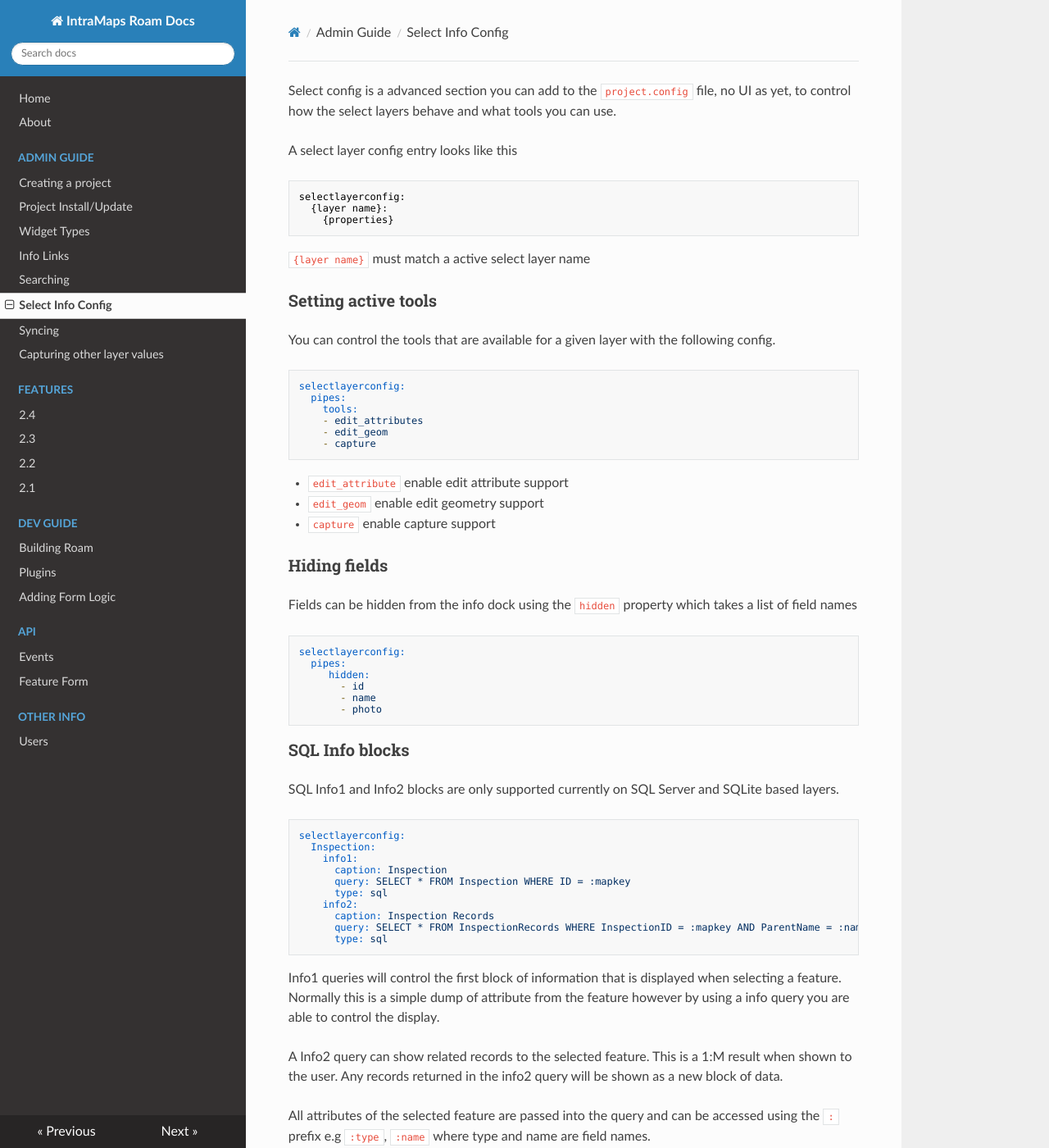
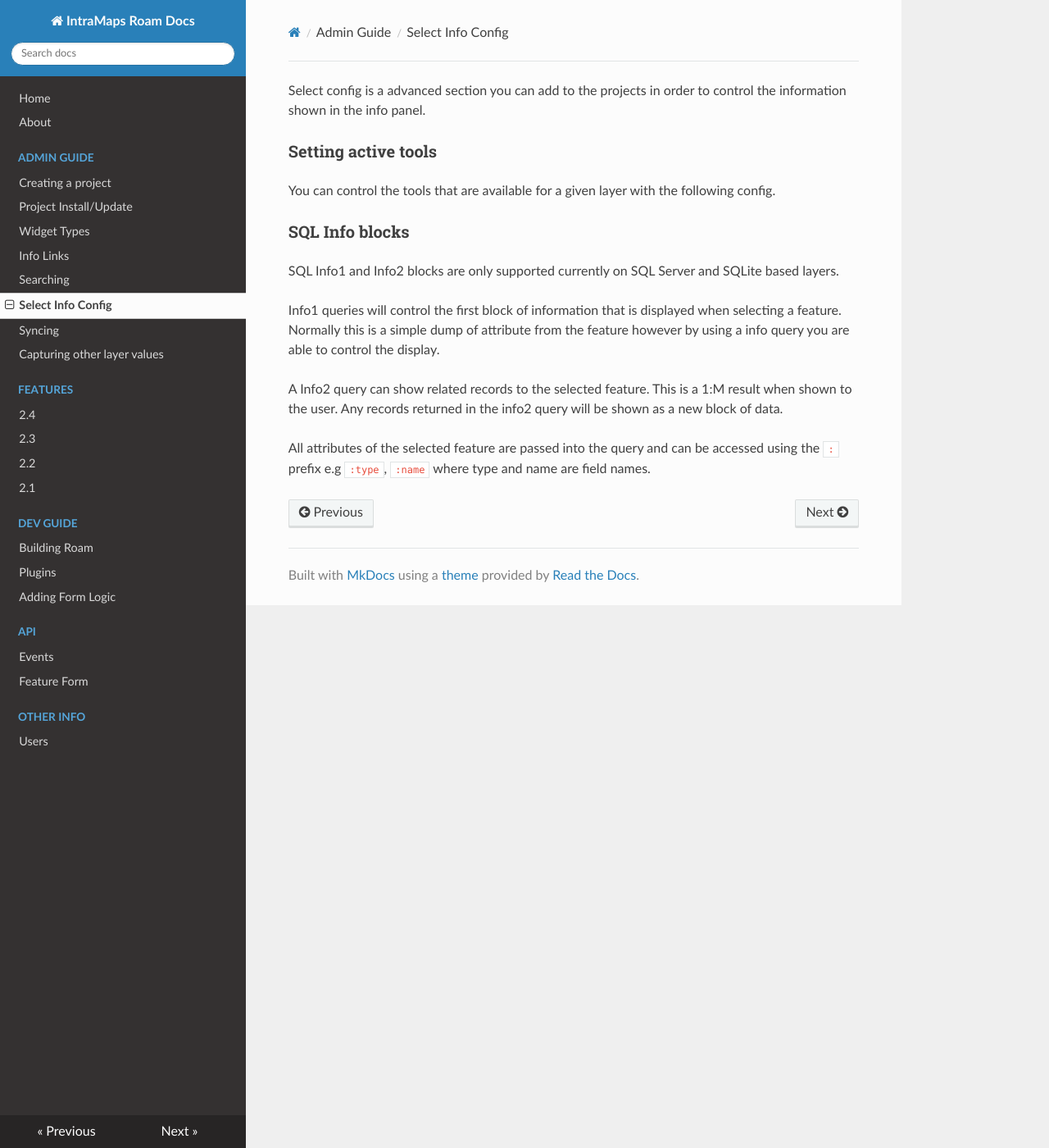
Before and after one commit to roam-qgis/Roam-docs, an MkDocs documentation site: the page built from docs/admin-guide/Select-Config.md, in a window 1280 px wide and 1400 px high. Shown: the whole window at 82% size. Built offline with MkDocs 1.6.1, drawn with Linux system fonts in a browser that asks for light colours; nearby versions of some CDN libraries; old or Windows-style settings are respelled for this version of MkDocs.

````diff
--- a/docs/admin-guide/Select-Config.md
+++ b/docs/admin-guide/Select-Config.md
@@ -1,64 +1,20 @@
-Select config is a advanced section you can add to the `project.config` file, no UI as yet, to control how the select layers behave and what tools you can use.
+Select config is a advanced section you can add to the projects in order to control the
+information shown in the info panel.
 
-A select layer config entry looks like this
-
-```
-selectlayerconfig:
-  {layer name}:
-    {properties}
-```
-
-`{layer name}` must match a active select layer name
 
 ### Setting active tools
 
 You can control the tools that are available for a given layer with the following config.
 
-```
-selectlayerconfig:
-  pipes:
-    tools:
-    - edit_attributes
-    - edit_geom
-    - capture
-```
-
-* `edit_attribute` enable edit attribute support
-* `edit_geom` enable edit geometry support
-* `capture` enable capture support
-
-### Hiding fields
-
-Fields can be hidden from the info dock using the `hidden` property which takes a list of field names
-
-```
-selectlayerconfig:
-  pipes:
-     hidden:
-       - id
-       - name
-       - photo
-```
-
 ### SQL Info blocks
 
 SQL Info1 and Info2 blocks are only supported currently on SQL Server and SQLite based layers.
 
-```
-selectlayerconfig:
-  Inspection:
-    info1:
-      caption: Inspection
-      query: SELECT * FROM Inspection WHERE ID = :mapkey
-      type: sql
-    info2:
-      caption: Inspection Records
-      query: SELECT * FROM InspectionRecords WHERE InspectionID = :mapkey AND ParentName = :name
-      type: sql
-```
+Info1 queries will control the first block of information that is displayed when selecting a feature. Normally this is
+a simple dump of attribute from the feature however by using a info query you are able to control the display.
 
-Info1 queries will control the first block of information that is displayed when selecting a feature. Normally this is a simple dump of attribute from the feature however by using a info query you are able to control the display.
+A Info2 query can show related records to the selected feature. This is a 1:M result when shown to the user. Any records
+ returned in the info2 query will be shown as a new block of data.
 
-A Info2 query can show related records to the selected feature. This is a 1:M result when shown to the user. Any records returned in the info2 query will be shown as a new block of data.
-
-All attributes of the selected feature are passed into the query and can be accessed using the `:` prefix e.g `:type`, `:name` where type and name are field names.
+All attributes of the selected feature are passed into the query and can be accessed using
+the `:` prefix e.g `:type`, `:name` where type and name are field names.
````
Also changed, not shown: docs/about.md (+9 -5 lines), docs/admin-guide/capturevalues.md (+9 -2 lines), docs/admin-guide/projectadmin.md (+13 -13 lines).
